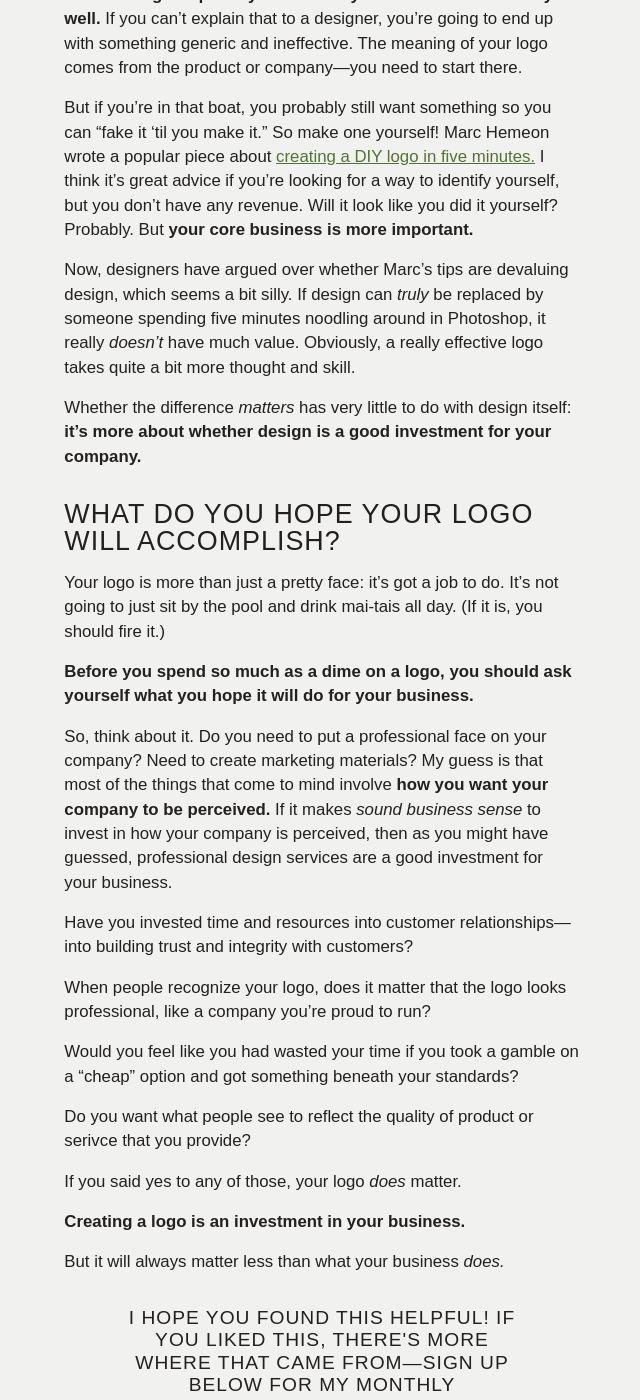
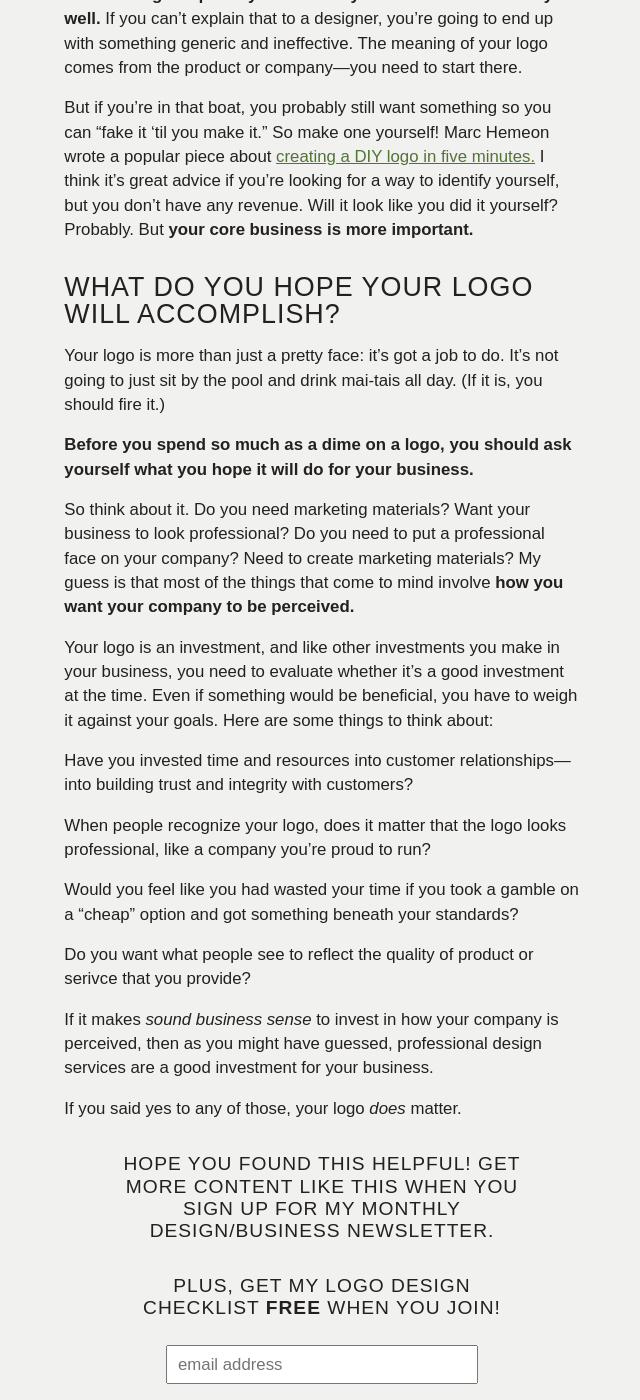
Before and after one commit to bfioritto/bethfioritto, a Jekyll site: the page built from _posts/2017-05-10-does-your-logo-matter.markdown, in a window 1280 px wide and 1400 px high, scrolled down 5345 px. Shown: the whole window, without its empty margins (318-958 px from the left). Built offline with Jekyll 4.4.1, drawn with Linux system fonts in a browser that asks for light colours; some of the changed text lies outside the part shown.

Commit message:
added logo design checklist pdf and am making changes to logo article

```diff
--- a/_includes/post_cta.html
+++ b/_includes/post_cta.html
@@ -1,6 +1,6 @@
 <div class="post-cta">
-	<h2>I hope you found this helpful! If you liked this, there's more where that came from—Sign up below for my monthly design/business newsletter.</h2>
-	<h2>Plus, Get my No Frills, No BS Website Typography Checklist <b>FREE</b> when you join.</h2>
+	<h2>Hope you found this helpful! Get more content like this when you sign up for my monthly design/business newsletter.</h2>
+	<h2>Plus, get my Logo Design Checklist <b>FREE</b> when you join!</h2>
 
 {% include cta-form.html %}
 
--- a/_posts/2017-05-10-does-your-logo-matter.markdown
+++ b/_posts/2017-05-10-does-your-logo-matter.markdown
@@ -97,17 +97,15 @@ If your company doesn't have a product (or service)—<b>if you don't have a cle
 
 But if you're in that boat, you probably still want something so you can "fake it 'til you make it." So make one yourself! Marc Hemeon wrote a popular piece about <a href="https://journal.designinc.com/how-to-make-a-logo-for-free-in-about-5-minutes-a4f409176a8e">creating a DIY logo in five minutes.</a> I think it's great advice if you're looking for a way to identify yourself, but you don't have any revenue. Will it look like you did it yourself? Probably. But <b>your core business is more important.</b>
 
-Now, designers have argued over whether Marc's tips are devaluing design, which seems a bit silly. If design can <i>truly</i> be replaced by someone spending five minutes noodling around in Photoshop, it really <i>doesn't</i> have much value. Obviously, a really effective logo takes quite a bit more thought and skill.
-
-Whether the difference <i>matters</i> has very little to do with design itself: <b>it's more about whether design is a good investment for your company.</b>
-
 <h2>What do you hope your logo will accomplish?</h2>
 
 Your logo is more than just a pretty face: it’s got a job to do. It’s not going to just sit by the pool and drink mai-tais all day. (If it is, you should fire it.)
 
 <b>Before you spend so much as a dime on a logo, you should ask yourself what you hope it will do for your business.</b>
 
-So, think about it. Do you need to put a professional face on your company? Need to create marketing materials? My guess is that most of the things that come to mind involve <b>how you want your company to be perceived.</b> If it makes <i>sound business sense</i> to invest in how your company is perceived, then as you might have guessed, professional design services are a good investment for your business.
+So think about it. Do you need marketing materials? Want your business to look professional? Do you need to put a professional face on your company? Need to create marketing materials? My guess is that most of the things that come to mind involve <b>how you want your company to be perceived.</b>
+
+Your logo is an investment, and like other investments you make in your business, you need to evaluate whether it's a good investment at the time. Even if something would be beneficial, you have to weigh it against your goals. Here are some things to think about:
 
 Have you invested time and resources into customer relationships—into building trust and integrity with customers?
 
@@ -117,8 +115,6 @@ Would you feel like you had wasted your time if you took a gamble on a "cheap" o
 
 Do you want what people see to reflect the quality of product or serivce that you provide?
 
+If it makes <i>sound business sense</i> to invest in how your company is perceived, then as you might have guessed, professional design services are a good investment for your business.
+
 If you said yes to any of those, your logo <i>does</i> matter.
-
-<b>Creating a logo is an investment in your business.</b>
-
-But it will always matter less than what your business <i>does.</i>
--- a/blog/index.html
+++ b/blog/index.html
@@ -14,7 +14,7 @@ title: My Blog
   <div class="blog-cta">
 
   <h3>If that sounds interesting, you won't want to miss my monthly design/business newsletter—practical, actionable design insights delivered straight to your inbox.</h3>
-  <h2>Plus, get my No-Frills-No-BS Website Typography Checklist FREE when you sign up!</h2>
+  <h2>Get my Logo Design Checklist FREE when you sign up!</h2>
 
     {% include cta-form.html %}
 
```
Also changed, not shown: 1 other file.
